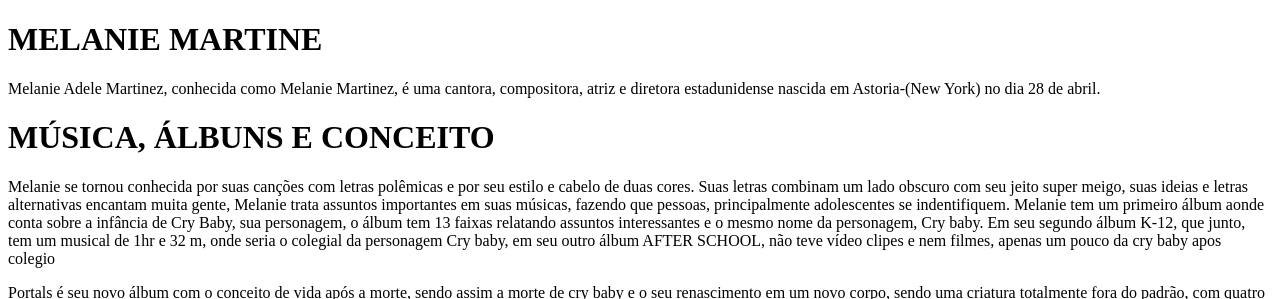
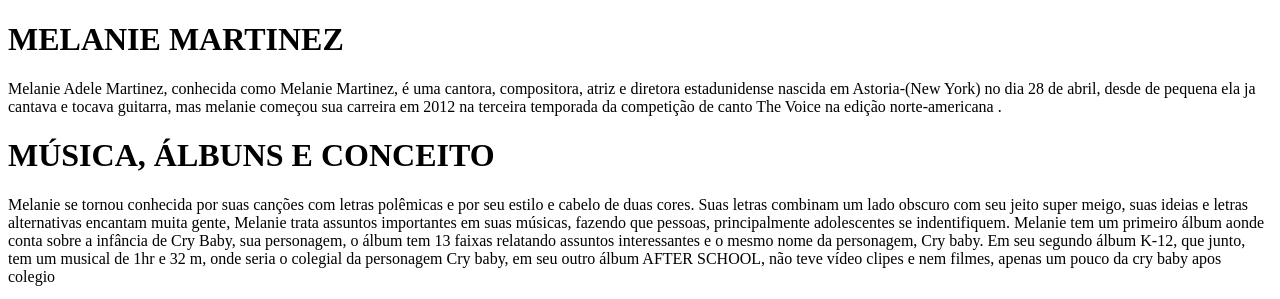
Before and after one commit to EmillyMailyLimafagundes/E, a plain HTML site: page Emii.html in a window 1280 px wide. Shown: the top 299 px of the page. Drawn offline with Linux system fonts and the light colour scheme.

Commit message:
Update Emii.html

```diff
--- a/Emii.html
+++ b/Emii.html
@@ -7,8 +7,8 @@
     <link rel="stylesheet" href="Emii.css">
 </head>
 <body>
-<h1>MELANIE MARTINE</h1>
-<p>Melanie Adele Martinez, conhecida como Melanie Martinez, é uma cantora, compositora, atriz e diretora estadunidense nascida em Astoria-(New York) no dia 28 de abril.</p>
+<h1>MELANIE MARTINEZ</h1>
+<p>Melanie Adele Martinez, conhecida como Melanie Martinez, é uma cantora, compositora, atriz e diretora estadunidense nascida em Astoria-(New York) no dia 28 de abril, desde de pequena ela ja cantava e tocava guitarra, mas melanie começou sua carreira em 2012 na terceira temporada da competição de canto The Voice na edição norte-americana .</p>
 <h1>MÚSICA, ÁLBUNS E CONCEITO </h1>
 <p>Melanie se tornou conhecida por suas canções com letras polêmicas e por seu estilo e cabelo de duas cores. Suas letras combinam um lado obscuro com seu jeito super meigo, suas ideias e letras alternativas encantam muita gente, Melanie trata assuntos importantes em suas músicas, fazendo que pessoas, principalmente  adolescentes se indentifiquem. Melanie tem um primeiro álbum aonde conta sobre a infância de Cry Baby, sua personagem, o álbum tem 13 faixas relatando assuntos interessantes e o mesmo nome da personagem, Cry baby. Em seu segundo álbum K-12, que junto, tem um musical de 1hr e 32 m, onde seria o colegial da personagem Cry baby, em seu outro álbum AFTER SCHOOL, não teve vídeo clipes e nem filmes, apenas um pouco da cry baby apos colegio</p>
 <p> Portals é seu novo álbum com o conceito de vida após a morte, sendo assim a morte de cry baby e o seu renascimento em um novo corpo, sendo uma criatura totalmente fora do padrão, com quatro olhos e orelhas die elfo</p>
```
